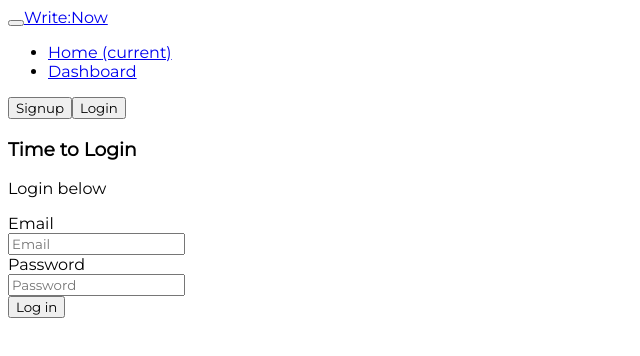
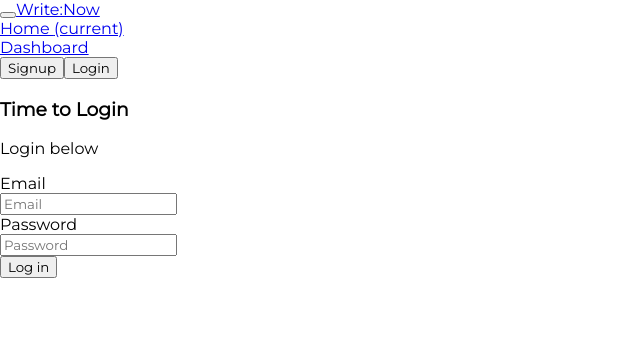
Before and after one commit to stephanos7/project-write-angular-app, an Angular app: page /login in a window 1280 px wide. Shown: the top 356 px of the page, without its empty margins (0-640 px from the left). Built offline with nearby package versions, Linux system fonts and the light colour scheme.

Commit message:
layout changes, add additional seed-items to list

```diff
--- a/src/app/components/dashboard/dashboard.component.css
+++ b/src/app/components/dashboard/dashboard.component.css
@@ -3,6 +3,12 @@
 }
 
 /* [XS] EXTRA-SMALL SCREEN SIZE */
-/*@media only screen and (max-width: 320px) {
-
-}*/
+@media only screen and (max-width: 320px) {
+ .list-of-all-stories ul li  {
+    padding-top: 5%;
+    height: 71px;
+    font-size: 0.7rem;
+    margin-left: 5%;
+    border-bottom: 1px solid lightgray;
+  }
+}
--- a/src/styles.css
+++ b/src/styles.css
@@ -1,3 +1,21 @@
+/*RESETS*/
+*, *:before, *:after {
+  box-sizing: border-box;
+}
+body{
+  margin: 0;
+}
+
+h1{
+  margin: 0;
+}
+
+ul {
+  margin: 0;
+  padding: 0;
+}
+
+/*GLOBAL STYLES*/
 * {
 font-family: 'Montserrat', sans-serif;
 }
```
